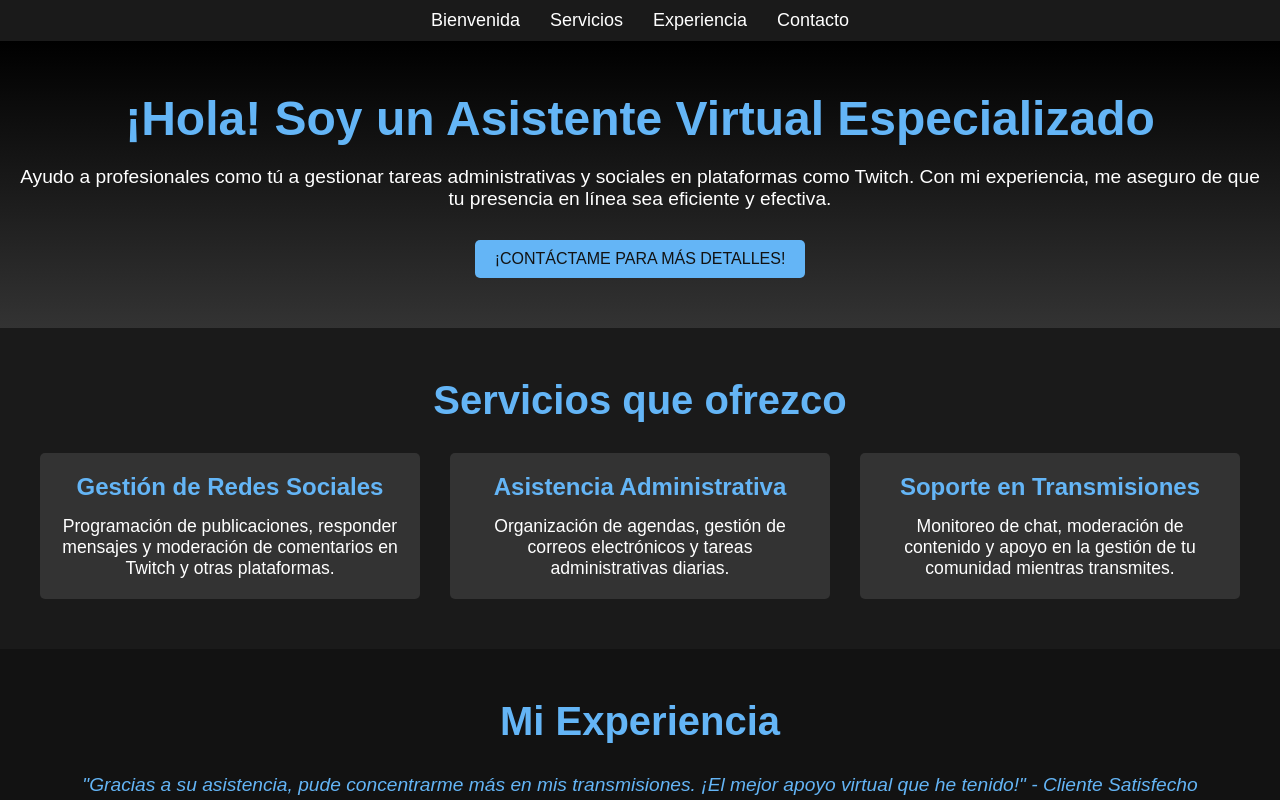
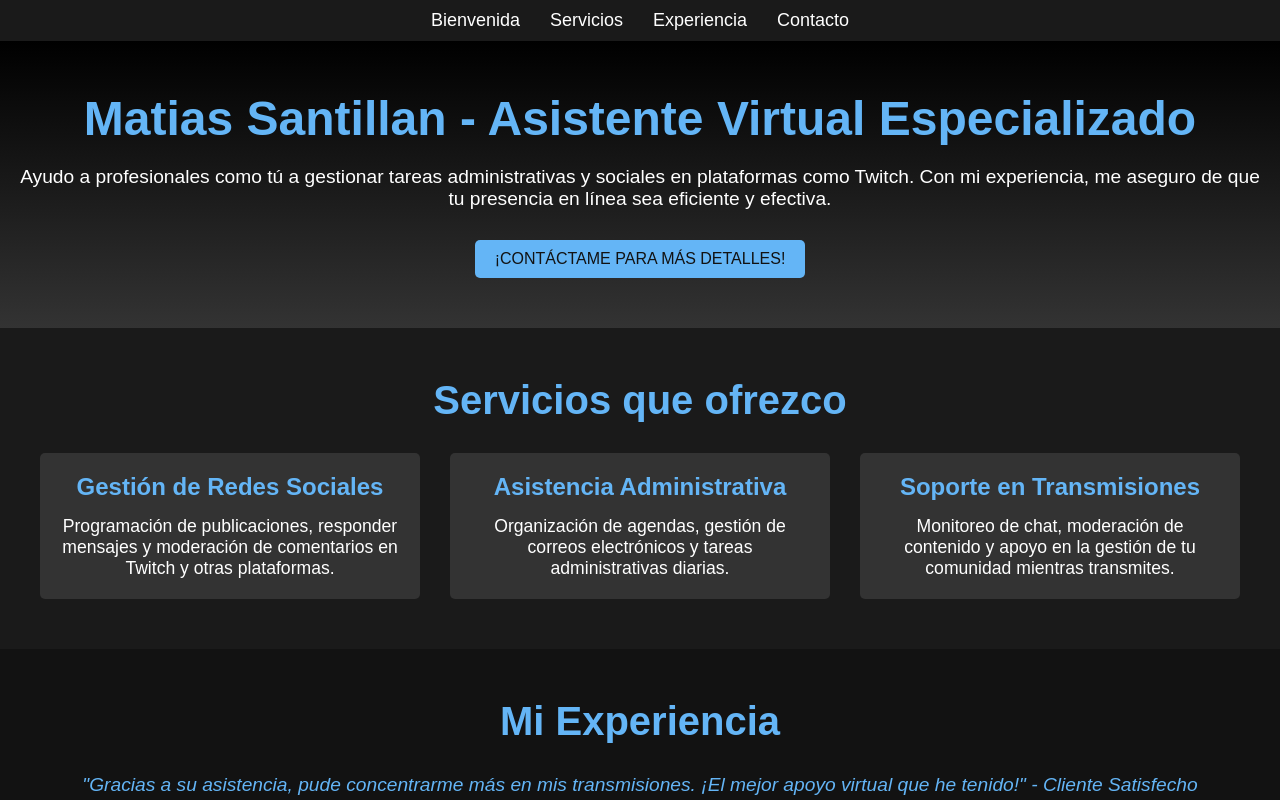
Before and after one commit to MariaCeciliaRomero/MatiasSantillan, a plain HTML site: page index.html in a window 1280 px wide. Shown: the top 800 px of the page. Drawn offline with Linux system fonts and the light colour scheme; a script that the page names is missing.

Commit message:
Update index.html

```diff
--- a/index.html
+++ b/index.html
@@ -26,7 +26,7 @@
     <!-- Sección de bienvenida -->
     <section id="bienvenida">
         <div class="container">
-            <h1>¡Hola! Soy un Asistente Virtual Especializado</h1>
+            <h1>Matias Santillan - Asistente Virtual Especializado</h1>
             <p>Ayudo a profesionales como tú a gestionar tareas administrativas y sociales en plataformas como Twitch. Con mi experiencia, me aseguro de que tu presencia en línea sea eficiente y efectiva.</p>
             <a href="#contacto" class="cta-button">¡Contáctame para más detalles!</a>
         </div>
```
